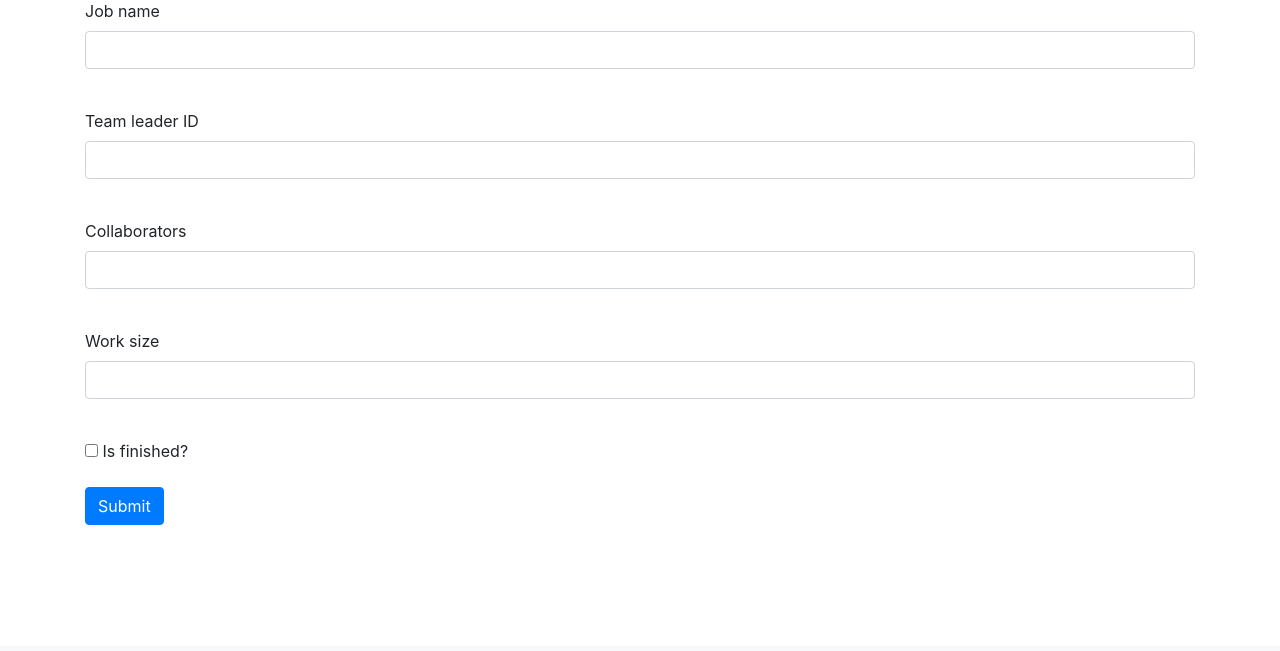
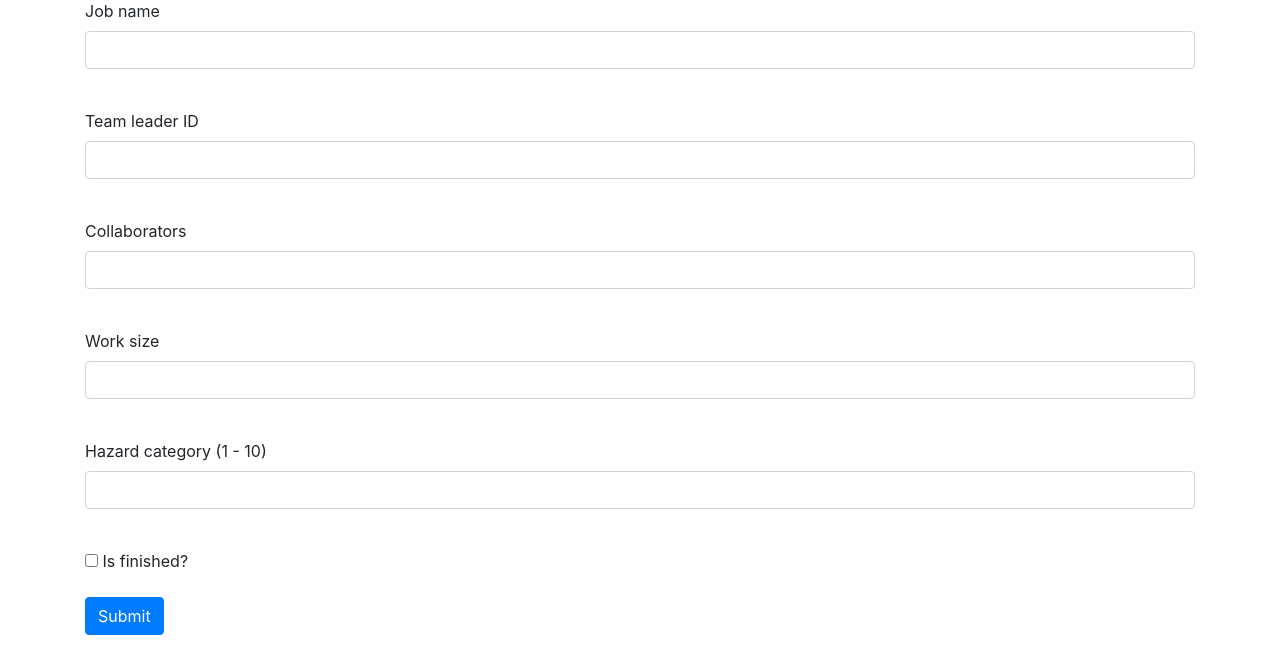
Before and after one commit to pepilica/sqlacademy-2, a Flask app: page /addjob in a window 1280 px wide. Shown: the part 154-805 px from the top of the page. Before the commit the page ends 679 px from the top, so only its background shows below. Run offline with Flask 2, Linux system fonts and the light colour scheme; some libraries are stand-ins or nearby versions.

Commit message:
Вспомогательная таблица

```diff
--- a/data/__all_models.py
+++ b/data/__all_models.py
@@ -1,3 +1,4 @@
 from . import users
 from . import jobs
 from . import departments
+from . import hazard
--- a/data/jobs.py
+++ b/data/jobs.py
@@ -17,6 +17,7 @@ class Jobs(SqlAlchemyBase):
     end_date = sqlalchemy.Column(sqlalchemy.DateTime, default=datetime.datetime.now)
     is_finished = sqlalchemy.Column(sqlalchemy.Boolean, default=False)
     user = orm.relation('User')
+    hazard_level = orm.relation("Hazard", secondary="jobs_to_hazard", backref="job")
 
     def __repr__(self):
         return str(self.id) + str(self.job)
--- a/main.py
+++ b/main.py
@@ -6,6 +6,8 @@ from wtforms.fields.html5 import EmailField
 from wtforms.validators import DataRequired
 from data import db_session
 from data.jobs import Jobs
+from data.hazard import Hazard
+from data.hazard import association_table
 from data.users import User
 from data.departments import Departments
 from flask_wtf import FlaskForm
@@ -56,6 +58,7 @@ class CreateJobForm(FlaskForm):
     team_leader = IntegerField('Team leader ID', validators=[DataRequired()])
     collaborators = StringField('Collaborators')
     work_size = IntegerField('Work size')
+    hazard_level = IntegerField('Hazard category (1 - 10)')
     is_finished = BooleanField('Is finished?')
     submit = SubmitField('Submit')
 
@@ -213,14 +216,18 @@ def add_job():
         if current_user.id != form.team_leader.data and current_user.id != 1:
             return render_template('job_submit.html', title='Job add', form=form, message='Operation forbidden',
                                    action='Adding a Job')
+        elif not 0 < form.hazard_level.data < 11:
+            return render_template('job_submit.html', title='Job add', form=form, message='Wrong hazard category',
+                                   action='Adding a Job')
         elif user0:
             job = Jobs(
                 job=form.job.data,
                 team_leader=form.team_leader.data,
                 collaborators=form.collaborators.data,
                 is_finished=form.is_finished.data,
-                work_size=form.work_size.data
+                work_size=form.work_size.data,
             )
+            job.hazard_level.append(session.query(Hazard).filter(Hazard.hazard == form.hazard_level.data).first())
             session.merge(current_user)
             session.add(job)
             session.commit()
@@ -252,6 +259,7 @@ def edit_job(id):
             form.collaborators.data = job.collaborators
             form.is_finished.data = job.is_finished
             form.work_size.data = job.work_size
+            form.hazard_level.data = job.hazard_level[0].hazard
         else:
             abort(403)
     if form.validate_on_submit():
@@ -263,12 +271,17 @@ def edit_job(id):
             if current_user.id != form.team_leader.data and current_user.id != 1:
                 return render_template('job_submit.html', title='Job edit', form=form, message='Operation forbidden',
                                        action='Editing a Job')
+            elif not 0 < form.hazard_level.data < 11:
+                return render_template('job_submit.html', title='Job edit', form=form, message='Wrong hazard category',
+                                       action='Editing a Job')
             elif user:
                 job.job = form.job.data
                 job.team_leader = form.team_leader.data
                 job.collaborators = form.collaborators.data
                 job.is_finished = form.is_finished.data
                 job.work_size = form.work_size.data
+                job.hazard_level.remove(job.hazard_level[0])
+                job.hazard_level.append(session.query(Hazard).filter(Hazard.hazard == form.hazard_level.data).first())
                 session.commit()
                 return redirect('/')
             elif current_user.id != form.team_leader.data and current_user.id != 1:
@@ -298,5 +311,4 @@ def jobs_delete(id):
 
 if __name__ == '__main__':
     db_session.global_init("db/mars.sqlite")
-
     app.run(port=8080, host='127.0.0.1')
--- a/templates/job_submit.html
+++ b/templates/job_submit.html
@@ -40,6 +40,15 @@
             </p>
         {% endfor %}
     </p>
+    <p>
+        {{ form.hazard_level.label }}<br>
+        {{ form.hazard_level(class="form-control") }}<br>
+        {% for error in form.hazard_level.errors %}
+            <p content="alert alert-danger" role="alert">
+                {{ error }}
+            </p>
+        {% endfor %}
+    </p>
     <p>{{ form.is_finished() }} {{ form.is_finished.label }}</p>
     <p>{{ form.submit(type="submit", class="btn btn-primary") }}</p>
     {{message}}
--- a/templates/jobs.html
+++ b/templates/jobs.html
@@ -16,6 +16,7 @@
 	<th scope='col'>Team leader</th>
 	<th scope='col'>Duration</th>
 	<th scope='col'>List of collaborators</th>
+	<th scope='col'>Hazard category</th>
 	<th scope='col'>Is finished</th>
 	</tr>
 	</thead>
@@ -25,6 +26,7 @@
 			<td>{{leader.surname}} {{leader.name}}</td>
 			<td>{{job.work_size}} hours</td>
 			<td>{{job.collaborators}}</td>
+			<td>{{job.hazard_level[0].hazard}}</td>
 			<td style='background-color: {{"#98FB98" if job.is_finished == 1 else "#FFA07A"}};'>{{"Is finished" if job.is_finished == 1 else "Is not finished"}}</td>
 		</tr>
 	</tbody>
```
Also changed, not shown: data/hazard.py (added, +16 -0 lines), db/mars.sqlite.
